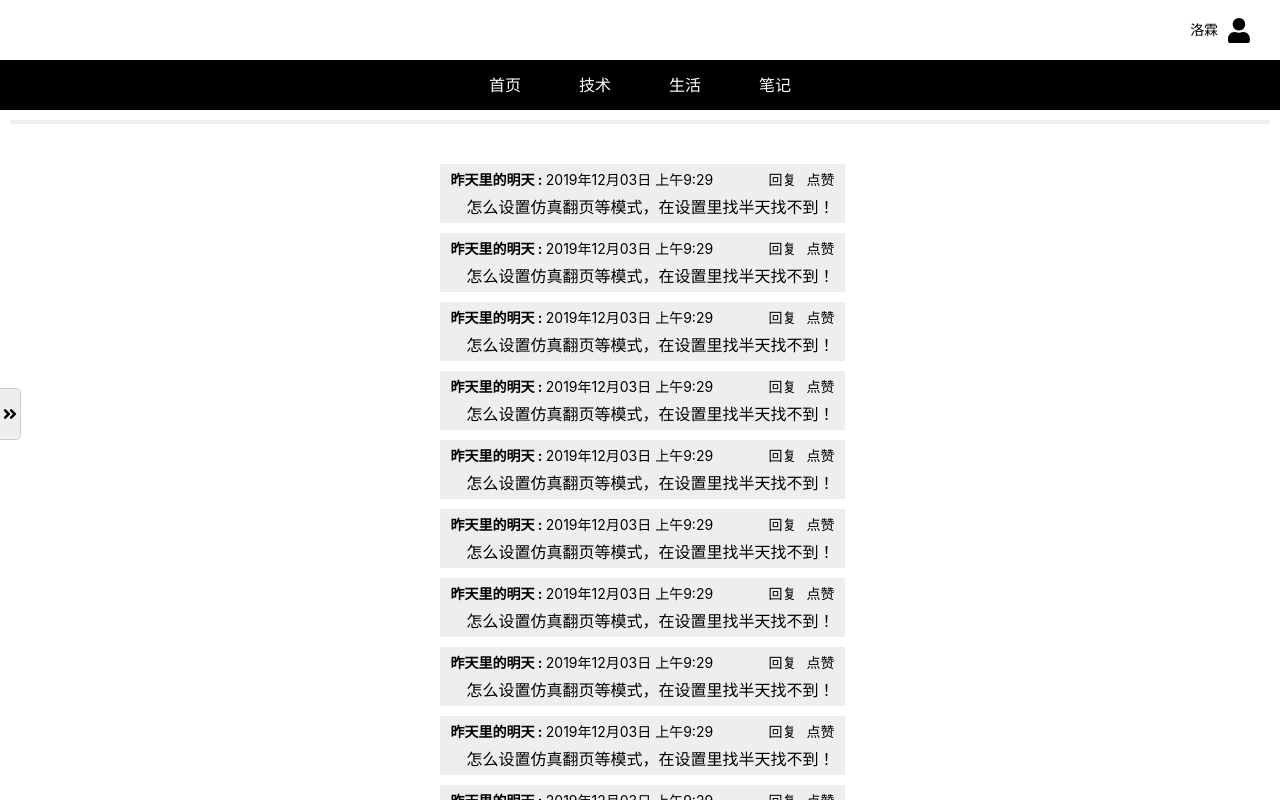
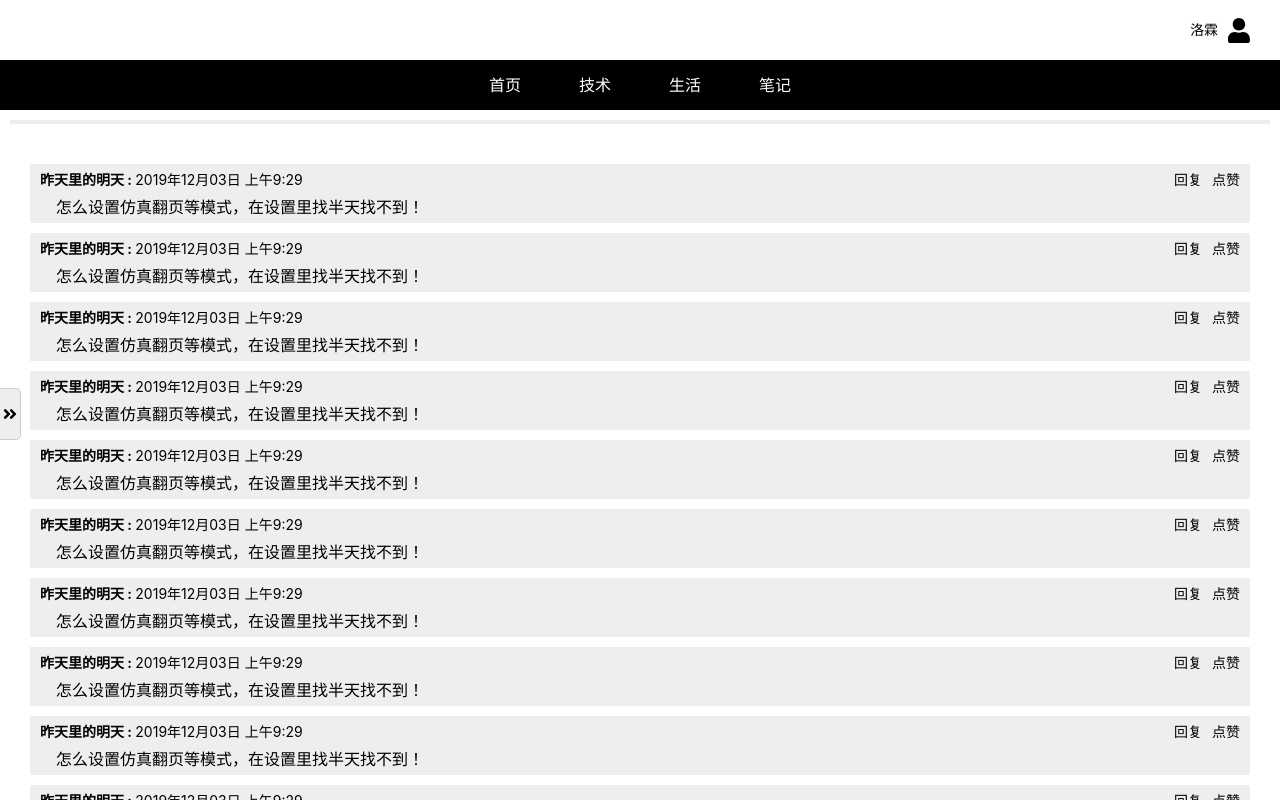
Before and after one commit to rudylucky/react-demo, a React (Create React App) app: page /article/detail/1 in a window 1280 px wide. Built offline with nearby package versions, Linux system fonts and the light colour scheme; no server answers.

Commit message:
update markdown container style

```diff
--- a/src/pages/ArticleView/index.module.scss
+++ b/src/pages/ArticleView/index.module.scss
@@ -60,9 +60,9 @@
   }
 
   .mockToc {
+    padding: 0;
     width: 320px;
     flex-shrink: 0;
-    padding-left: 5px;
     &.invisible {
       width: 0;
     }
@@ -70,6 +70,7 @@
 
   .markdown {
     margin: auto;
+    width: 100%;
     .comment {
     }
   }
```
